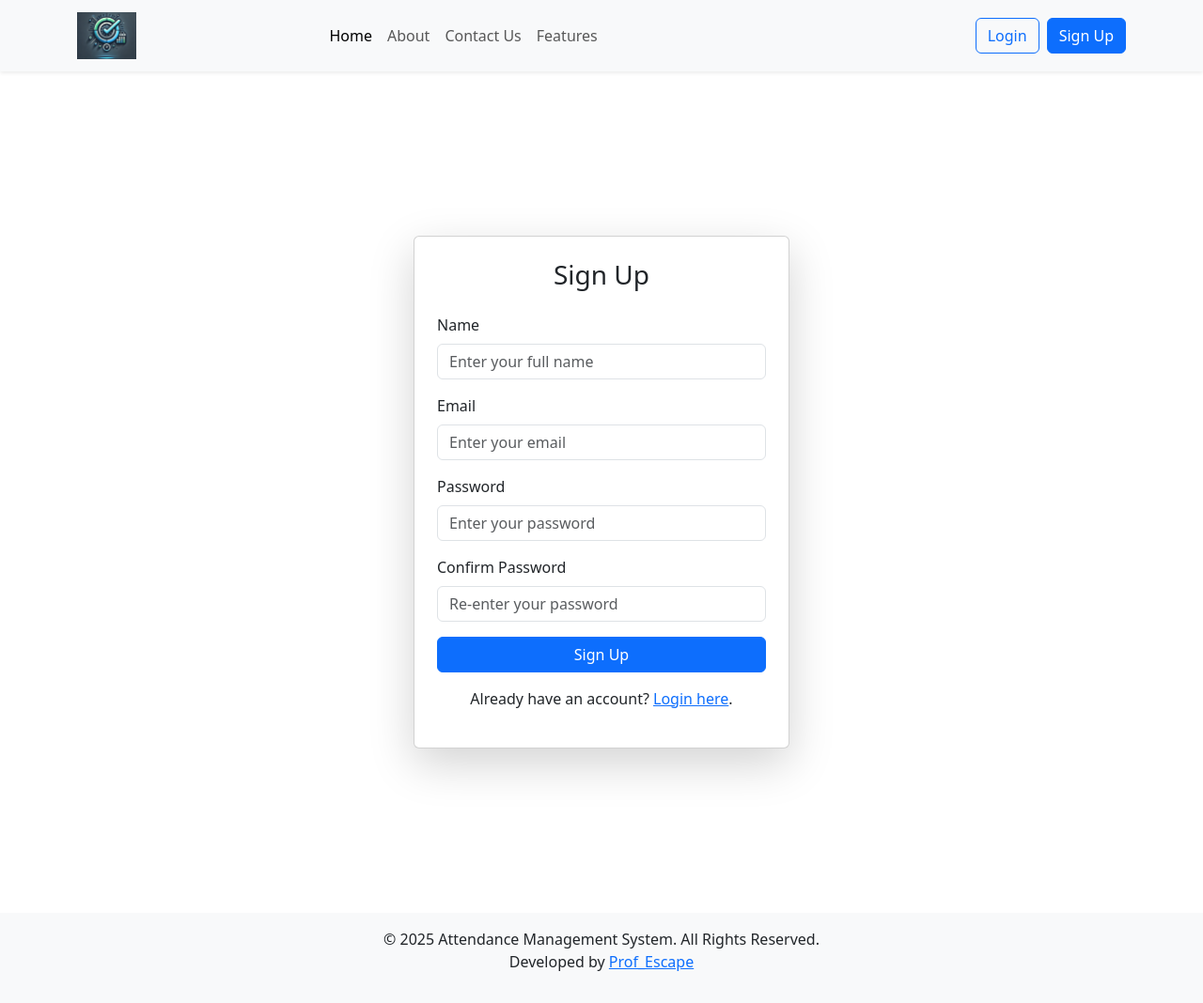
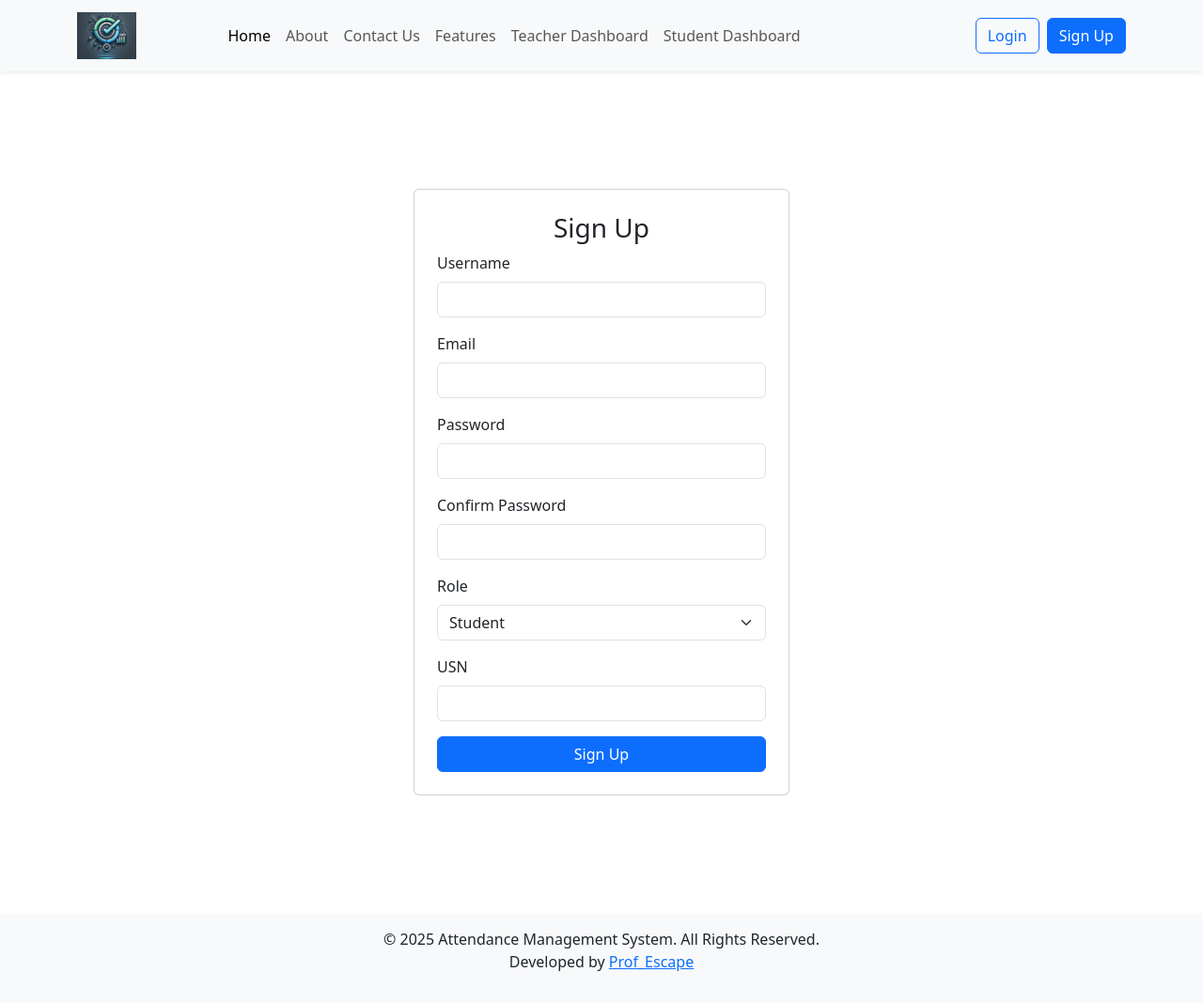
Before and after one commit to ProfEscape/Python-Projects, a Flask app: page /signup in a window 1280 px wide. Shown: the whole page at 94% size. Run offline with Flask 3, Linux system fonts and the light colour scheme.

Commit message:
Add New features

```diff
--- /dev/null
+++ b/Attendence Management System/main/forms.py
@@ -0,0 +1,19 @@
+from flask_wtf import FlaskForm
+from wtforms import StringField, EmailField, PasswordField,SubmitField,SelectField
+from wtforms.validators import DataRequired, Length, Email, EqualTo
+
+
+class SignUpForm(FlaskForm):
+    username = StringField('Username', validators=[DataRequired(), Length(min=3, max=20)])
+    email = EmailField('Email', validators=[DataRequired(), Email()])
+    password = PasswordField('Password', validators=[DataRequired()])
+    confirm_password = PasswordField('Confirm Password', validators=[DataRequired(), EqualTo('password')])
+    role = SelectField('Role', choices=[('student', 'Student'), ('teacher', 'Teacher')], validators=[DataRequired()])
+    usn = StringField('USN', validators=[Length(min=10, max=15)], default=None)
+    teacher_id = StringField('Teacher ID', default=None)
+    submit = SubmitField('Sign Up')
+
+class LoginForm(FlaskForm):
+    email = EmailField('Email', validators=[DataRequired(), Email()])
+    password = PasswordField('Password', validators=[DataRequired()])
+    submit = SubmitField('Login')
--- a/Attendence Management System/main/routes.py
+++ b/Attendence Management System/main/routes.py
@@ -1,27 +1,205 @@
-from main import app
-from flask import render_template
+from flask import render_template, redirect, url_for, flash, request, session
+from werkzeug.security import check_password_hash,generate_password_hash
+from main import app, db
+from main.models import Student, Teacher, Subject
+from main.forms import SignUpForm, LoginForm
+
+@app.route('/')
+@app.route('/home')
+def home():
+    return render_template("home.html", title="Home")
+
+@app.route('/dashboard-student')
+def dashboard_student():
+    user_id = session.get('user_id')
+    if session.get('user_role') != 'student' or not user_id:
+        flash('Unauthorized access!', 'danger')
+        return redirect(url_for('login'))
+    student = Student.query.get(user_id)
+    return render_template("student_dashboard.html", title="Student Dashboard", student=student)
+
+@app.route('/dashboard-teacher')
+def dashboard_teacher():
+    user_id = session.get('user_id')
+    if session.get('user_role') != 'teacher' or not user_id:
+        flash('Unauthorized access!', 'danger')
+        return redirect(url_for('login'))
+    teacher = Teacher.query.get(user_id)
+    return render_template("teacher_dashboard.html", title="Teacher Dashboard", teacher=teacher)
+
+
+@app.route('/signup', methods=['GET', 'POST'])
+def sign_up():
+    form = SignUpForm()
+    if form.validate_on_submit():
+        # Determine the role and create the appropriate user
+        if form.role.data == 'student':
+            user = Student(name=form.username.data, email=form.email.data, usn=form.usn.data, password= form.password.data)
+        elif form.role.data == 'teacher':
+            user = Teacher(name=form.username.data, email=form.email.data, teacher_id=form.teacher_id.data, password= form.password.data)
+        else:
+            flash("Invalid role selected", 'danger')
+            return redirect(url_for('sign_up'))
+
+        # Add user to the database
+        try:
+            db.session.add(user)
+            db.session.commit()
+            flash('Account created successfully!', 'success')
+            return redirect(url_for('login'))
+        except Exception as e:
+            flash('An error occurred while creating your account.', 'danger')
+            print(e)
+    return render_template("signup.html", title="Sign Up", form=form)
+
+
+@app.route('/login', methods=['GET', 'POST'])
+def login():
+    form = LoginForm()
+    if form.validate_on_submit():
+        email = form.email.data
+        password = form.password.data
+
+        # Check if the user is a student
+        student = Student.query.filter_by(email=email).first()
+        # print('\nHashed Password:')
+        # print(student.password, password)
+
+        if student:
+            session['user_id'] = student.id
+            session['user_role'] = 'student'
+            flash('Logged in successfully as a student!', 'success')
+            return redirect(url_for('dashboard_student'))
+        else:
+            flash('Logged in not successfull as a student!', 'success')
+
+        # Check if the user is a teacher
+        teacher = Teacher.query.filter_by(email=email).first()
+        if teacher and check_password_hash(teacher.password, password):
+            session['user_id'] = teacher.id
+            session['user_role'] = 'teacher'
+            flash('Logged in successfully as a teacher!', 'success')
+            return redirect(url_for('teacher_dashboard'))
+
+    else:
+        print(form.errors)  # Print validation errors for debugging
+        flash('Form validation failed.', 'danger')
+
+    return render_template("login.html", title="Login", form=form)
 
 
 
-@app.route('/')
-def home():
-    return render_template("home.html", title="Home")
+# @app.route('/login', methods=['GET', 'POST'])
+# def login():
+#     form = LoginForm()
+#     if form.validate_on_submit():
+#         email = form.email.data
+#         password = form.password.data
+
+#         # Check if the user is a student
+#         student = Student.query.filter_by(email=email).first()
+#         if student and check_password_hash(student.password, password):
+#             session['user_id'] = student.id
+#             session['user_role'] = 'student'
+#             flash('Logged in successfully!', 'success')
+#             return redirect(url_for('dashboard_student'))
+
+#         # Check if the user is a teacher
+#         teacher = Teacher.query.filter_by(email=email).first()
+#         if teacher and check_password_hash(teacher.password, password):
+#             session['user_id'] = teacher.id
+#             session['user_role'] = 'teacher'
+#             flash('Logged in successfully!', 'success')
+#             return redirect(url_for('dashboard_teacher'))
+
+#         flash('Invalid email or password', 'danger')
+#     return render_template("login.html", title="Login", form=form)
+
+@app.route('/logout')
+def logout():
+    session.clear()
+    flash('You have been logged out.', 'success')
+    return redirect(url_for('home'))
 
 
-@app.route('/dashboard-Teacher')
-def dashboardTeacher():
-    return render_template("teacher_dashboard.html", title="Dashboard")
+@app.route('/check-database')
+def check_database():
+    # Fetch all students
+    students = Student.query.all()
+
+    # Fetch all teachers
+    teachers = Teacher.query.all()
+
+    # Render a template to display the data
+    return render_template("check_database.html", students=students, teachers=teachers)
 
 
-@app.route('/dashboard-Student')
-def dashboardStudent():
-    return render_template("student_dashboard.html", title="Dashboard")
 
+@app.route('/add_subject', methods=['GET', 'POST'])
+def add_subject():
+    if 'user_id' not in session or session.get('user_role') != 'student':
+        flash('You must be logged in as a student to access this page.', 'danger')
+        return redirect(url_for('login'))
 
-@app.route('/login')
-def login():
-    return render_template("login.html", title="Login")
+    student_id = session['user_id']
 
-@app.route('/signup')
-def signUp():
-    return render_template("signup.html", title="Sign up")
+    if request.method == 'POST':
+        subject_name = request.form.get('subject_name')
+        subject_code = request.form.get('subject_code')
+
+        if not subject_name or not subject_code:
+            flash('Subject name and code cannot be empty.', 'danger')
+            return redirect(url_for('add_subject'))
+
+        # Check if the subject already exists for the student
+        existing_subject = Subject.query.filter_by(name=subject_name, student_id=student_id).first()
+        if existing_subject:
+            flash('Subject already exists.', 'warning')
+            return redirect(url_for('add_subject'))
+
+        # Add the new subject (teacher_id can be None or a specific value)
+        new_subject = Subject(
+            name=subject_name,
+            code=subject_code,
+            student_id=student_id,
+            teacher_id=None  # Adjust if you have a specific teacher
+        )
+        db.session.add(new_subject)
+        db.session.commit()
+        flash('Subject added successfully!', 'success')
+        return redirect(url_for('add_subject'))
+
+    # Fetch existing subjects for the logged-in student
+    subjects = Subject.query.filter_by(student_id=student_id).all()
+    return render_template('add_subject.html', title='Add Subject', subjects=subjects)
+
+# @app.route('/add_subject', methods=['GET', 'POST'])
+# def add_subject():
+#     if 'user_id' not in session or session.get('user_role') != 'student':
+#         flash('You must be logged in as a student to access this page.', 'danger')
+#         return redirect(url_for('login'))
+
+#     student_id = session['user_id']
+
+#     if request.method == 'POST':
+#         subject_name = request.form.get('subject_name')
+#         if not subject_name:
+#             flash('Subject name cannot be empty.', 'danger')
+#             return redirect(url_for('add_subject'))
+
+#         # Check if the subject already exists for the student
+#         existing_subject = Subject.query.filter_by(name=subject_name, student_id=student_id).first()
+#         if existing_subject:
+#             flash('Subject already exists.', 'warning')
+#             return redirect(url_for('add_subject'))
+
+#         # Add the new subject
+#         new_subject = Subject(name=subject_name, student_id=student_id)
+#         db.session.add(new_subject)
+#         db.session.commit()
+#         flash('Subject added successfully!', 'success')
+#         return redirect(url_for('add_subject'))
+
+#     # Fetch existing subjects
+#     subjects = Subject.query.filter_by(student_id=student_id).all()
+#     return render_template('add_subject.html', title='Add Subject', subjects=subjects)
--- a/Attendence Management System/main/templates/layout.html
+++ b/Attendence Management System/main/templates/layout.html
@@ -19,7 +19,7 @@
          <nav class="navbar navbar-expand-lg navbar-light bg-light shadow-sm">
             <div class="container">
                 <!-- Logo -->
-                <a class="navbar-brand me-auto" href="#">
+                <a class="navbar-brand me-auto" href="/home">
                     <img src="{{ url_for('static', filename='logo.png') }}" alt="Logo" height="50">
                 </a>
 
@@ -30,28 +30,50 @@
                 <div class="collapse navbar-collapse" id="navbarNav">
                     <ul class="navbar-nav mx-auto">
                         <li class="nav-item">
-                            <a class="nav-link active" href="#">Home</a>
+                            <a class="nav-link active" href="/home">Home</a>
                         </li>
                         <li class="nav-item">
-                            <a class="nav-link" href="#about">About</a>
+                            <a class="nav-link" href="/home#about">About</a>
                         </li>
                         <li class="nav-item">
-                            <a class="nav-link" href="#contact">Contact Us</a>
+                            <a class="nav-link" href="/home#contact">Contact Us</a>
                         </li>
                         <li class="nav-item">
-                            <a class="nav-link" href="#features">Features</a>
+                            <a class="nav-link" href="/home#features">Features</a>
+                        </li>
+                        <li class="nav-item">
+                            <a class="nav-link" href="/dashboard-teacher">Teacher Dashboard</a>
+                        </li>
+                        <li class="nav-item">
+                            <a class="nav-link" href="/dashboard-student">Student Dashboard</a>
                         </li>
                     </ul>
 
                     <!-- Login and Sign Up -->
-                    <ul class="navbar-nav ms-auto">
+                    {% if session.user_id %}
+                        <ul class="navbar-nav ms-auto">
+                            <li class="nav-item">
+                                <a class="btn btn-outline-primary me-2" href="/logout">Logout</a>
+                            </li>
+                        </ul>
+                    {% else %}
+                        <ul class="navbar-nav ms-auto">
+                            <li class="nav-item">
+                                <a class="btn btn-outline-primary me-2" href="/login">Login</a>
+                            </li>
+                            <li class="nav-item">
+                                <a class="btn btn-primary" href="/signup">Sign Up</a>
+                            </li>
+                        </ul>
+                    {% endif %}
+                    <!-- <ul class="navbar-nav ms-auto">
                         <li class="nav-item">
-                            <a class="btn btn-outline-primary me-2" href="#">Login</a>
+                            <a class="btn btn-outline-primary me-2" href="/login">Login</a>
                         </li>
                         <li class="nav-item">
-                            <a class="btn btn-primary" href="#">Sign Up</a>
+                            <a class="btn btn-primary" href="/signup">Sign Up</a>
                         </li>
-                    </ul>
+                    </ul> -->
                 </div>
             </div>
         </nav>
--- a/Attendence Management System/main/templates/login.html
+++ b/Attendence Management System/main/templates/login.html
@@ -5,6 +5,7 @@
     <div class="card shadow-lg p-4" style="width: 400px;">
         <h3 class="text-center mb-4">Login</h3>
         <form action="/login" method="POST">
+            {{ form.hidden_tag() }}
             <div class="mb-3">
                 <label for="email" class="form-label">Email</label>
                 <input type="email" class="form-control" id="email" name="email" placeholder="Enter your email" required>
--- a/Attendence Management System/main/templates/signup.html
+++ b/Attendence Management System/main/templates/signup.html
@@ -1,33 +1,53 @@
 {% extends "layout.html" %}
 
+
 {% block content %}
-<div class="d-flex justify-content-center align-items-center vh-100">
-    <div class="card shadow-lg p-4" style="width: 400px;">
-        <h3 class="text-center mb-4">Sign Up</h3>
-        <form action="/signup" method="POST">
+<div class="container d-flex justify-content-center align-items-center" style="height: 100vh;">
+    <div class="card p-4" style="width: 400px;">
+        <h3 class="text-center">Sign Up</h3>
+        <form method="POST" action="{{ url_for('sign_up') }}">
+            {{ form.hidden_tag() }}
             <div class="mb-3">
-                <label for="name" class="form-label">Name</label>
-                <input type="text" class="form-control" id="name" name="name" placeholder="Enter your full name" required>
+                {{ form.username.label(class="form-label") }}
+                {{ form.username(class="form-control") }}
             </div>
             <div class="mb-3">
-                <label for="email" class="form-label">Email</label>
-                <input type="email" class="form-control" id="email" name="email" placeholder="Enter your email" required>
+                {{ form.email.label(class="form-label") }}
+                {{ form.email(class="form-control") }}
             </div>
             <div class="mb-3">
-                <label for="password" class="form-label">Password</label>
-                <input type="password" class="form-control" id="password" name="password" placeholder="Enter your password" required>
+                {{ form.password.label(class="form-label") }}
+                {{ form.password(class="form-control") }}
             </div>
             <div class="mb-3">
-                <label for="confirm_password" class="form-label">Confirm Password</label>
-                <input type="password" class="form-control" id="confirm_password" name="confirm_password" placeholder="Re-enter your password" required>
+                {{ form.confirm_password.label(class="form-label") }}
+                {{ form.confirm_password(class="form-control") }}
             </div>
-            <div class="d-grid gap-2">
-                <button type="submit" class="btn btn-primary">Sign Up</button>
+            <div class="mb-3">
+                {{ form.role.label(class="form-label") }}
+                {{ form.role(class="form-select", id="role", onchange="toggleRoleFields()") }}
             </div>
-            <p class="text-center mt-3">
-                Already have an account? <a href="/login">Login here</a>.
-            </p>
+            <div id="studentFields">
+                <div class="mb-3">
+                    {{ form.usn.label(class="form-label") }}
+                    {{ form.usn(class="form-control") }}
+                </div>
+            </div>
+            <div id="teacherFields" style="display: none;">
+                <div class="mb-3">
+                    {{ form.teacher_id.label(class="form-label") }}
+                    {{ form.teacher_id(class="form-control") }}
+                </div>
+            </div>
+            {{ form.submit(class="btn btn-primary w-100") }}
         </form>
     </div>
 </div>
+<script>
+    function toggleRoleFields() {
+        var role = document.getElementById("role").value;
+        document.getElementById("studentFields").style.display = role === "student" ? "block" : "none";
+        document.getElementById("teacherFields").style.display = role === "teacher" ? "block" : "none";
+    }
+</script>
 {% endblock %}
```
Also changed, not shown: Attendence Management System/main/__init__.py (+9 -0 lines), Attendence Management System/main/models.py (added, +82 -0 lines), Attendence Management System/main/templates/add_subject.html (added, +43 -0 lines), Attendence Management System/main/templates/check_database.html (added, +54 -0 lines), Attendence Management System/main/templates/student_dashboard.html (+25 -8 lines), Attendence Management System/main/templates/teacher_dashboard.html (+24 -6 lines), Attendence Management System/requirements.txt (added, +14 -0 lines), Attendence Management System/instance/site.db (added).
